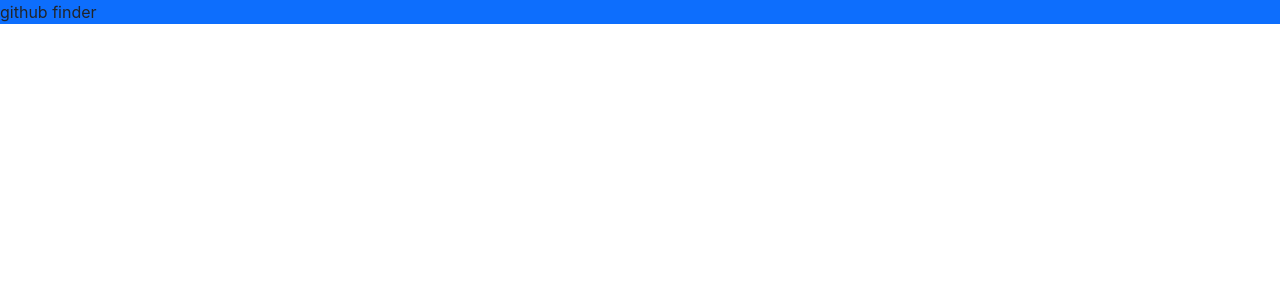
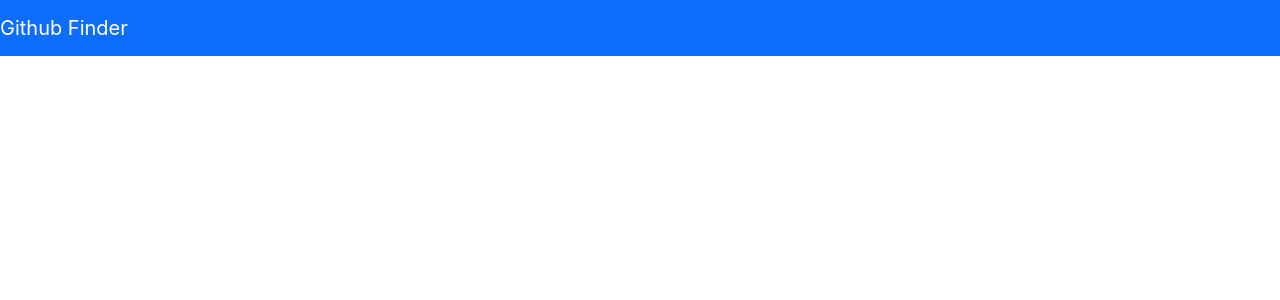
Before and after one commit to fatihcihan/github-finder, a React (Create React App) app: page / in a window 1280 px wide. Shown: the top 300 px of the page. Built offline with nearby package versions, Linux system fonts and the light colour scheme; the HTML template or start-up script is replaced by a standard one.

Commit message:
Cleaned up unnecessary fields in app.js

```diff
--- a/src/App.js
+++ b/src/App.js
@@ -1,8 +1,8 @@
+import Navbar from './components/Navbar';
+
 function App() {
   return (
-    <div className="bg-primary">
-      github finder
-    </div>
+    <Navbar />
   );
 }
 
```
